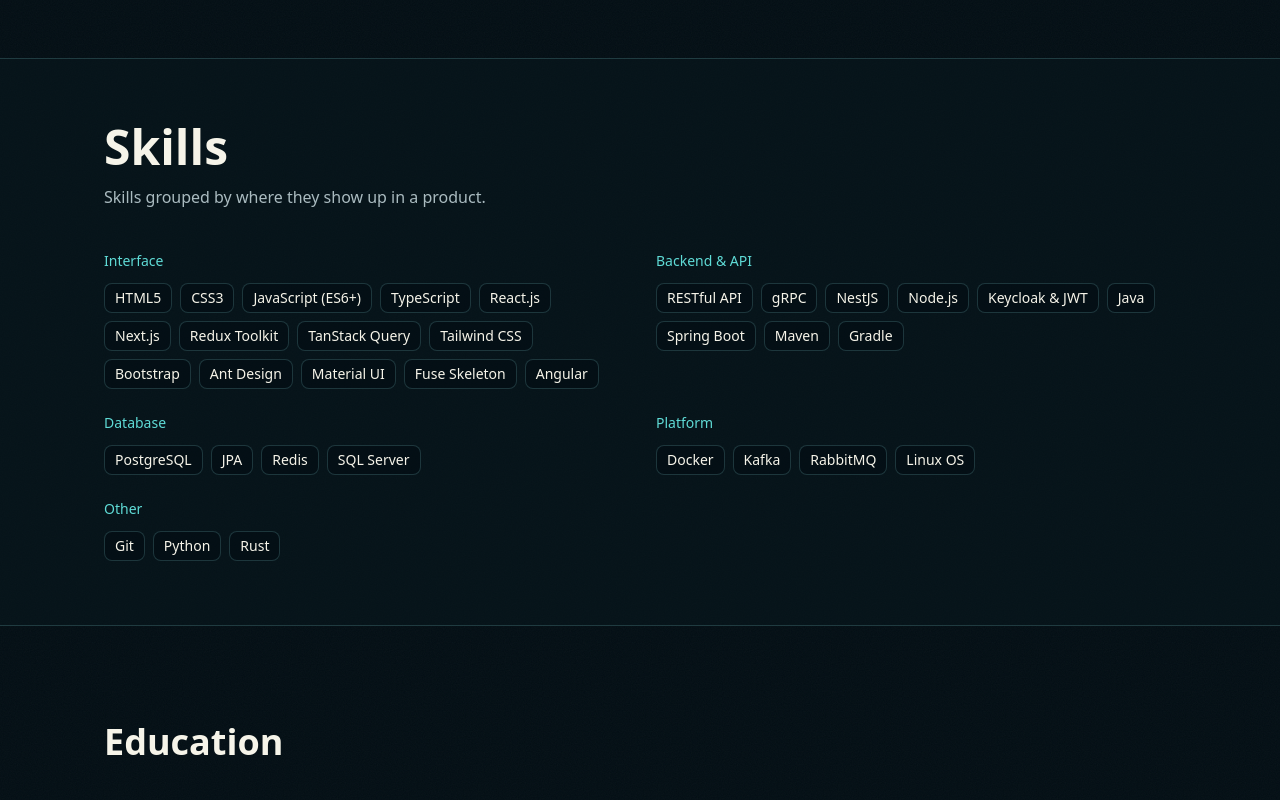
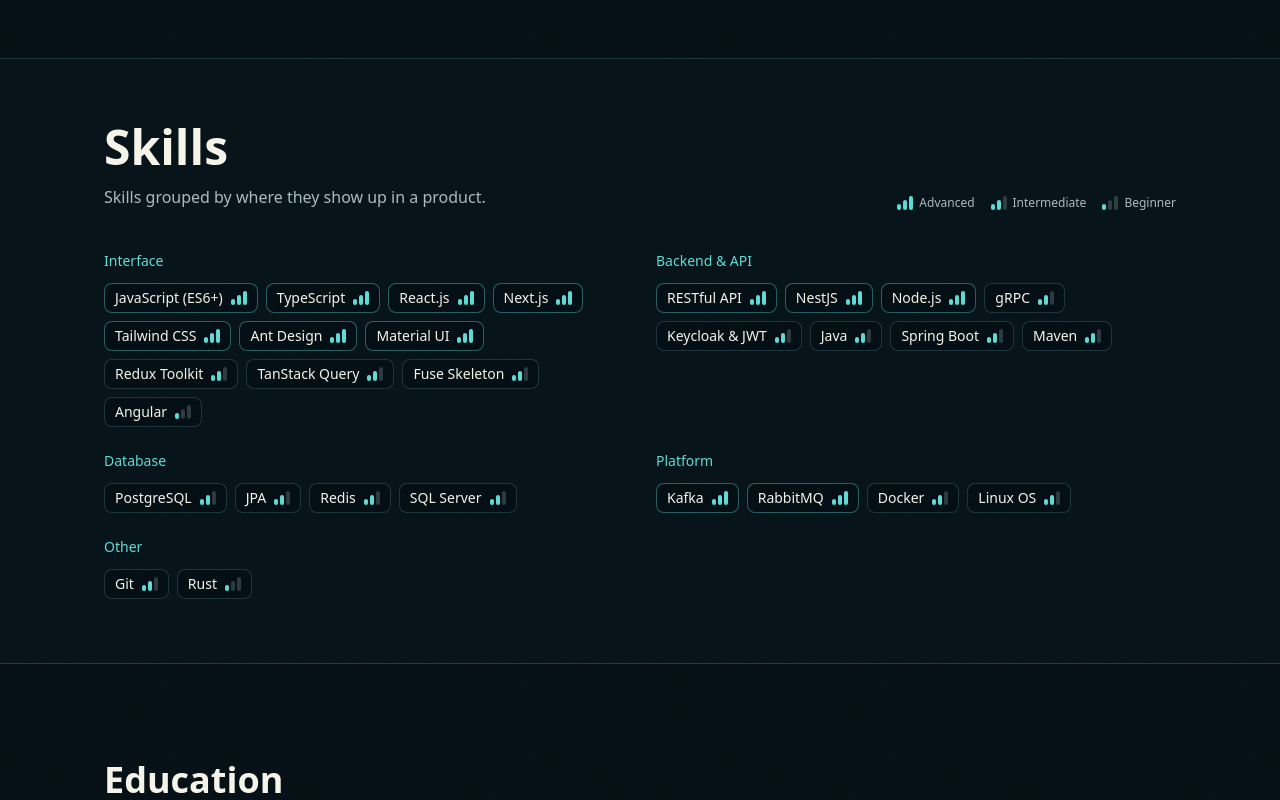
Before and after one commit to abnos5525/portfolio-new, a Next.js app: page /en in a window 1280 px wide. Shown: the part 3900-4700 px from the top of the page. Built offline with nearby package versions, Linux system fonts and the light colour scheme; no server answers.

Commit message:
changed some features

```diff
--- a/messages/en.json
+++ b/messages/en.json
@@ -2,7 +2,7 @@
   "Home": {
     "viewExperience": "Work experience",
     "downloadResume": "Download resume",
-    "publicWork": "Public code",
+    "publicWork": "Work samples",
     "publicWorkSupport": "Public repositories ordered by the latest work on them.",
     "skills": "Skills",
     "about": "About",
--- a/messages/fa.json
+++ b/messages/fa.json
@@ -2,7 +2,7 @@
   "Home": {
     "viewExperience": "تجربه کاری",
     "downloadResume": "دانلود رزومه",
-    "publicWork": "کد عمومی",
+    "publicWork": "نمونه کار",
     "publicWorkSupport": "مخزن‌های عمومی به ترتیب آخرین تغییری که روشان کار شده.",
     "skills": "تخصص‌ها",
     "about": "درباره من",
--- a/src/app/[locale]/page.tsx
+++ b/src/app/[locale]/page.tsx
@@ -108,6 +108,7 @@
       </Suspense>
 
       <SkillsConstellation
+        locale={locale}
         title={translate("skills")}
         support={translate("skillsSupport")}
         skills={allSkills}
--- a/src/components/sections/skills-constellation.tsx
+++ b/src/components/sections/skills-constellation.tsx
@@ -1,4 +1,12 @@
-import type { Skill, SkillCategory } from "@/content"
+import {
+  skillLevelLabel,
+  t,
+  type Locale,
+  type Skill,
+  type SkillCategory,
+  type SkillLevel,
+} from "@/content"
+import { cn } from "@/lib/utils"
 
 const CATEGORY_ORDER: SkillCategory[] = [
   "frontend",
@@ -8,14 +16,42 @@
   "other",
 ]
 
+const LEVEL_ORDER: SkillLevel[] = ["advanced", "intermediate", "beginner"]
+
+const LEVEL_STEPS: Record<SkillLevel, number> = {
+  advanced: 3,
+  intermediate: 2,
+  beginner: 1,
+}
+
 type Props = {
+  locale: Locale
   title: string
   support: string
   skills: Skill[]
   categoryLabels: Record<SkillCategory, string>
 }
 
+function LevelMeter({ level }: { level: SkillLevel }) {
+  const steps = LEVEL_STEPS[level]
+  return (
+    <span aria-hidden className="flex items-end gap-0.5">
+      {[1, 2, 3].map((step) => (
+        <span
+          key={step}
+          className={cn(
+            "w-1 rounded-full",
+            step === 1 ? "h-1.5" : step === 2 ? "h-2.5" : "h-3.5",
+            step <= steps ? "bg-primary" : "bg-muted-foreground/25"
+          )}
+        />
+      ))}
+    </span>
+  )
+}
+
 export function SkillsConstellation({
+  locale,
   title,
   support,
   skills,
@@ -23,16 +59,32 @@
 }: Props) {
   const grouped = CATEGORY_ORDER.map((category) => ({
     category,
-    items: skills.filter((skill) => skill.category === category),
+    items: skills
+      .filter((skill) => skill.category === category)
+      .sort(
+        (a, b) => LEVEL_ORDER.indexOf(a.level) - LEVEL_ORDER.indexOf(b.level)
+      ),
   })).filter((group) => group.items.length > 0)
 
   return (
     <section id="skills" className="border-border bg-card/50 scroll-mt-24 mt-20 border-y md:scroll-mt-28">
       <div className="page-gutter mx-auto w-full max-w-6xl py-12 sm:py-16">
-        <h2 className="font-heading text-2xl font-semibold sm:text-5xl">{title}</h2>
-        <p className="text-muted-foreground mt-3 max-w-xl text-sm leading-7 text-pretty sm:text-base">
-          {support}
-        </p>
+        <div className="flex flex-col gap-4 sm:flex-row sm:items-end sm:justify-between">
+          <div>
+            <h2 className="font-heading text-2xl font-semibold sm:text-5xl">{title}</h2>
+            <p className="text-muted-foreground mt-3 max-w-xl text-sm leading-7 text-pretty sm:text-base">
+              {support}
+            </p>
+          </div>
+          <ul className="text-muted-foreground flex flex-wrap gap-x-4 gap-y-2 text-xs">
+            {LEVEL_ORDER.map((level) => (
+              <li key={level} className="flex items-center gap-1.5">
+                <LevelMeter level={level} />
+                {t(skillLevelLabel[level], locale)}
+              </li>
+            ))}
+          </ul>
+        </div>
 
         <div className="mt-8 grid gap-x-8 gap-y-6 sm:mt-10 sm:grid-cols-2">
           {grouped.map((group) => (
@@ -44,9 +96,19 @@
                 {group.items.map((skill) => (
                   <li
                     key={skill.id}
-                    className="border-border bg-background/70 rounded-md border px-2.5 py-1 text-sm"
+                    title={t(skillLevelLabel[skill.level], locale)}
+                    className={cn(
+                      "bg-background/70 flex items-center gap-2 rounded-md border px-2.5 py-1 text-sm",
+                      skill.level === "advanced"
+                        ? "border-primary/40"
+                        : "border-border"
+                    )}
                   >
                     {skill.name}
+                    <LevelMeter level={skill.level} />
+                    <span className="sr-only">
+                      {t(skillLevelLabel[skill.level], locale)}
+                    </span>
                   </li>
                 ))}
               </ul>
--- a/src/content/career-graph.ts
+++ b/src/content/career-graph.ts
@@ -34,7 +34,7 @@
   const skills = getAllSkills()
     .filter(
       (skill) =>
-        skill.level !== "familiar" &&
+        skill.level !== "beginner" &&
         skill.projectIds.some((id) => companyIds.has(id))
     )
     .map((skill) => ({
--- a/src/content/skills.ts
+++ b/src/content/skills.ts
@@ -1,66 +1,35 @@
 import type { Skill } from "./types"
 
-/** Full skill set from resume — keep complete, do not trim for display. */
 export const skills: Skill[] = [
-  {
-    id: "html",
-    name: "HTML5",
-    icon: "/images/icons/html.png",
-    category: "frontend",
-    level: "core",
-    projectIds: ["iziran", "segal"],
-  },
-  {
-    id: "css",
-    name: "CSS3",
-    icon: "/images/icons/css.png",
-    category: "frontend",
-    level: "core",
-    projectIds: ["iziran", "segal"],
-  },
   {
     id: "javascript",
     name: "JavaScript (ES6+)",
     icon: "/images/icons/javascript.png",
     category: "frontend",
-    level: "core",
-    projectIds: ["iziran", "ariko", "segal"],
+    level: "advanced",
+    projectIds: ["iziran", "segal"],
   },
   {
     id: "typescript",
     name: "TypeScript",
     icon: "/images/icons/typescript.png",
     category: "frontend",
-    level: "core",
-    projectIds: ["iziran", "ariko"],
-  },
-  {
-    id: "rest",
-    name: "RESTful API",
-    category: "backend",
-    level: "core",
-    projectIds: ["iziran", "ariko", "arnitex"],
-  },
-  {
-    id: "grpc",
-    name: "gRPC",
-    category: "backend",
-    level: "proficient",
-    projectIds: ["arnitex"],
+    level: "advanced",
+    projectIds: ["iziran"],
   },
   {
     id: "react",
     name: "React.js",
     icon: "/images/icons/reactjs.png",
     category: "frontend",
-    level: "core",
+    level: "advanced",
     projectIds: ["iziran"],
   },
   {
     id: "nextjs",
     name: "Next.js",
     category: "frontend",
-    level: "core",
+    level: "advanced",
     projectIds: [],
   },
   {
@@ -68,14 +37,14 @@
     name: "Redux Toolkit",
     icon: "/images/icons/redux.png",
     category: "frontend",
-    level: "core",
+    level: "intermediate",
     projectIds: ["iziran"],
   },
   {
     id: "tanstack-query",
     name: "TanStack Query",
     category: "frontend",
-    level: "core",
+    level: "intermediate",
     projectIds: ["iziran"],
   },
   {
@@ -83,50 +52,56 @@
     name: "Tailwind CSS",
     icon: "/images/icons/tailwind.png",
     category: "frontend",
-    level: "core",
-    projectIds: [],
-  },
-  {
-    id: "bootstrap",
-    name: "Bootstrap",
-    icon: "/images/icons/bootstrap.png",
-    category: "frontend",
-    level: "proficient",
+    level: "advanced",
     projectIds: [],
   },
   {
     id: "antd",
     name: "Ant Design",
     category: "frontend",
-    level: "proficient",
+    level: "advanced",
     projectIds: [],
   },
   {
     id: "mui",
     name: "Material UI",
     category: "frontend",
-    level: "proficient",
+    level: "advanced",
     projectIds: [],
   },
   {
     id: "fuse",
     name: "Fuse Skeleton",
     category: "frontend",
-    level: "proficient",
+    level: "intermediate",
     projectIds: ["iziran"],
   },
   {
     id: "angular",
     name: "Angular",
     category: "frontend",
-    level: "proficient",
+    level: "beginner",
     projectIds: ["ariko"],
+  },
+  {
+    id: "rest",
+    name: "RESTful API",
+    category: "backend",
+    level: "advanced",
+    projectIds: ["iziran", "ariko", "arnitex"],
+  },
+  {
+    id: "grpc",
+    name: "gRPC",
+    category: "backend",
+    level: "intermediate",
+    projectIds: ["iziran"],
   },
   {
     id: "nestjs",
     name: "NestJS",
     category: "backend",
-    level: "core",
+    level: "advanced",
     projectIds: ["iziran"],
   },
   {
@@ -134,91 +109,91 @@
     name: "Node.js",
     icon: "/images/icons/nodejs.png",
     category: "backend",
-    level: "core",
-    projectIds: ["iziran"],
-  },
-  {
-    id: "postgresql",
-    name: "PostgreSQL",
-    category: "data",
-    level: "core",
+    level: "advanced",
     projectIds: ["iziran"],
   },
   {
     id: "keycloak",
     name: "Keycloak & JWT",
     category: "backend",
-    level: "core",
+    level: "intermediate",
     projectIds: ["iziran"],
+  },
+  {
+    id: "java",
+    name: "Java",
+    category: "backend",
+    level: "intermediate",
+    projectIds: ["iziran", "ariko", "segal"],
+  },
+  {
+    id: "spring-boot",
+    name: "Spring Boot",
+    category: "backend",
+    level: "intermediate",
+    projectIds: ["iziran", "ariko", "arnitex"],
+  },
+  {
+    id: "maven",
+    name: "Maven",
+    category: "backend",
+    level: "intermediate",
+    projectIds: ["ariko"],
+  },
+  {
+    id: "postgresql",
+    name: "PostgreSQL",
+    category: "data",
+    level: "intermediate",
+    projectIds: ["iziran"],
+  },
+  {
+    id: "jpa",
+    name: "JPA",
+    category: "data",
+    level: "intermediate",
+    projectIds: ["iziran", "ariko"],
+  },
+  {
+    id: "redis",
+    name: "Redis",
+    category: "data",
+    level: "intermediate",
+    projectIds: [],
+  },
+  {
+    id: "sqlserver",
+    name: "SQL Server",
+    category: "data",
+    level: "intermediate",
+    projectIds: [],
   },
   {
     id: "docker",
     name: "Docker",
     category: "devops",
-    level: "core",
+    level: "intermediate",
     projectIds: ["iziran", "ariko", "arnitex"],
   },
   {
     id: "kafka",
     name: "Kafka",
     category: "devops",
-    level: "proficient",
+    level: "advanced",
     projectIds: ["iziran"],
-  },
-  {
-    id: "java",
-    name: "Java",
-    category: "backend",
-    level: "core",
-    projectIds: ["iziran", "ariko", "segal"],
-  },
-  {
-    id: "spring-boot",
-    name: "Spring Boot",
-    category: "backend",
-    level: "core",
-    projectIds: ["iziran", "ariko", "arnitex"],
-  },
-  {
-    id: "jpa",
-    name: "JPA",
-    category: "data",
-    level: "proficient",
-    projectIds: ["iziran", "ariko"],
-  },
-  {
-    id: "maven",
-    name: "Maven",
-    category: "backend",
-    level: "proficient",
-    projectIds: ["ariko"],
-  },
-  {
-    id: "gradle",
-    name: "Gradle",
-    category: "backend",
-    level: "proficient",
-    projectIds: ["ariko"],
-  },
-  {
-    id: "redis",
-    name: "Redis",
-    category: "data",
-    level: "proficient",
-    projectIds: [],
   },
   {
     id: "rabbitmq",
     name: "RabbitMQ",
     category: "devops",
-    level: "proficient",
+    level: "advanced",
     projectIds: [],
   },
   {
-    id: "sqlserver",
-    name: "SQL Server",
-    category: "data",
-    level: "proficient",
+    id: "linux",
+    name: "Linux OS",
+    category: "devops",
+    level: "intermediate",
     projectIds: [],
   },
   {
@@ -226,37 +201,22 @@
     name: "Git",
     icon: "/images/icons/git.png",
     category: "other",
-    level: "core",
+    level: "intermediate",
     projectIds: ["iziran", "ariko", "arnitex"],
-  },
-  {
-    id: "linux",
-    name: "Linux OS",
-    category: "devops",
-    level: "proficient",
-    projectIds: [],
-  },
-  {
-    id: "python",
-    name: "Python",
-    icon: "/images/icons/python.png",
-    category: "other",
-    level: "familiar",
-    projectIds: [],
   },
   {
     id: "rust",
     name: "Rust",
     category: "other",
-    level: "familiar",
+    level: "beginner",
     projectIds: [],
   },
 ]
 
 export const skillLevelLabel = {
-  core: { fa: "اصلی", en: "Core" },
-  proficient: { fa: "مسلط", en: "Proficient" },
-  familiar: { fa: "آشنا", en: "Familiar" },
+  advanced: { fa: "پیشرفته", en: "Advanced" },
+  intermediate: { fa: "متوسط", en: "Intermediate" },
+  beginner: { fa: "مقدماتی", en: "Beginner" },
 } as const
 
 export function getAllSkills() {
--- a/src/content/types.ts
+++ b/src/content/types.ts
@@ -14,7 +14,7 @@
   label: LocalizedString
 }
 
-export type SkillLevel = "core" | "proficient" | "familiar"
+export type SkillLevel = "advanced" | "intermediate" | "beginner"
 
 export type SkillCategory =
   | "frontend"
```
